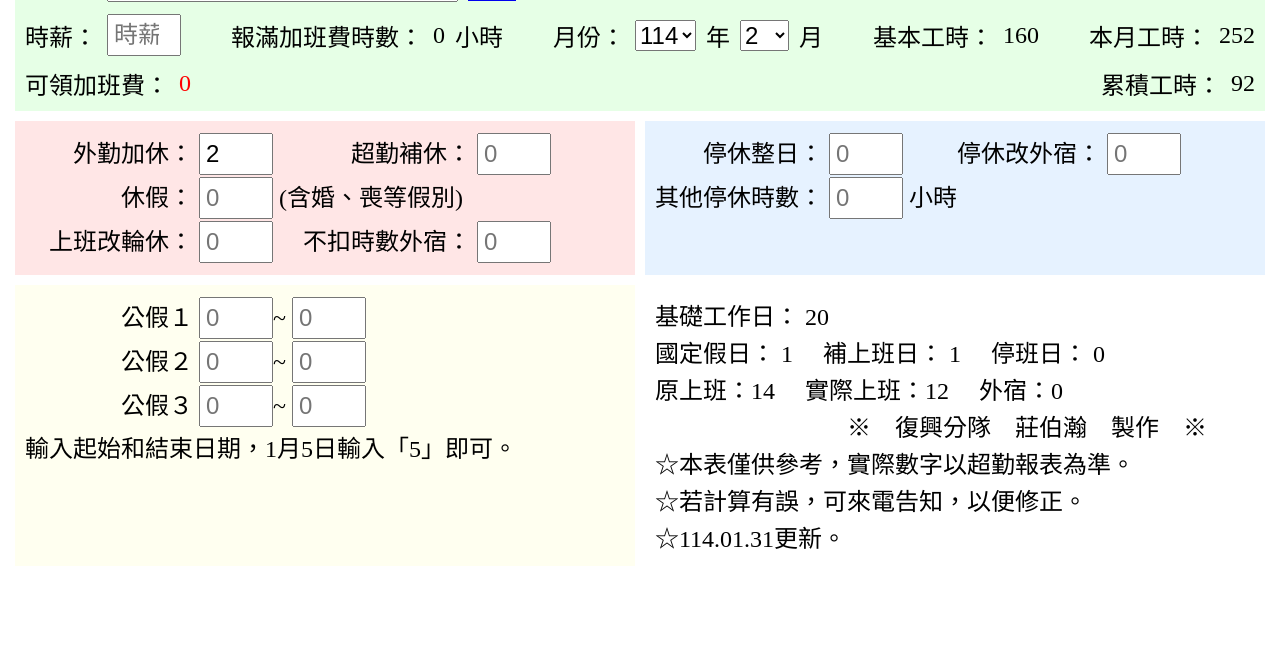
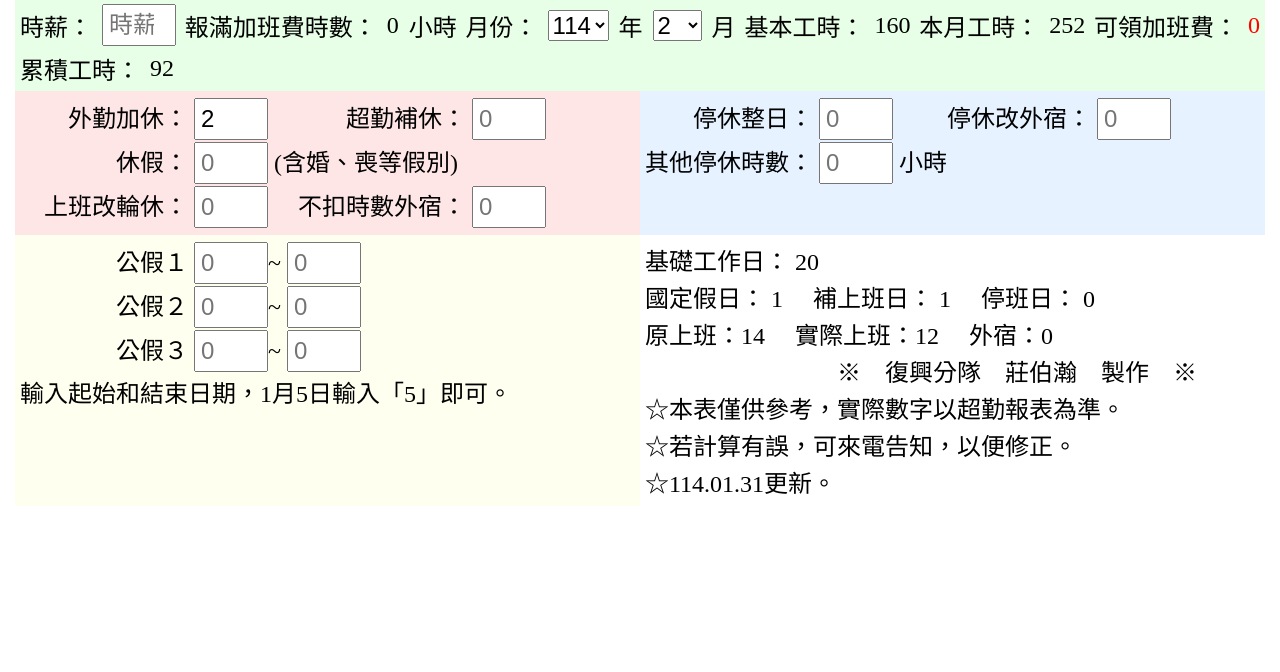
Before and after one commit to Boham-68/hourcounttest, a plain HTML site: page index.html in a window 1280 px wide. Shown: the part 128-800 px from the top of the page. Drawn offline with Linux system fonts and the light colour scheme.

Commit message:
Update index.html

```diff
--- a/index.html
+++ b/index.html
@@ -5,6 +5,7 @@
     <meta name="viewport" content="width=device-width, initial-scale=1.0">
     <title>個人超勤計算</title>
     <style>
+        /* 基礎樣式 */
         /* 基礎樣式 */
         body {
             margin: 0;
@@ -35,14 +36,14 @@
         .section-container {
             display: flex;
             flex-wrap: wrap;
-            gap: 10px;
+            gap: 0px;
         }
 
         /* 綠色區塊內容排版 */
         .green-content {
             display: flex;
             flex-wrap: wrap;
-            gap: 10px;
+            gap: 5px;
         }
 
         .green-item {
@@ -56,7 +57,7 @@
         .blue-section,
         .yellow-section,
         .white-section {
-            padding: 10px;
+            padding: 5px;
         }
 
         .green-section {
@@ -112,7 +113,7 @@
 
             .flex-row {
                 display: flex;
-                gap: 10px;
+                gap: 0px;
                 width: 100%;
             }
 
```
